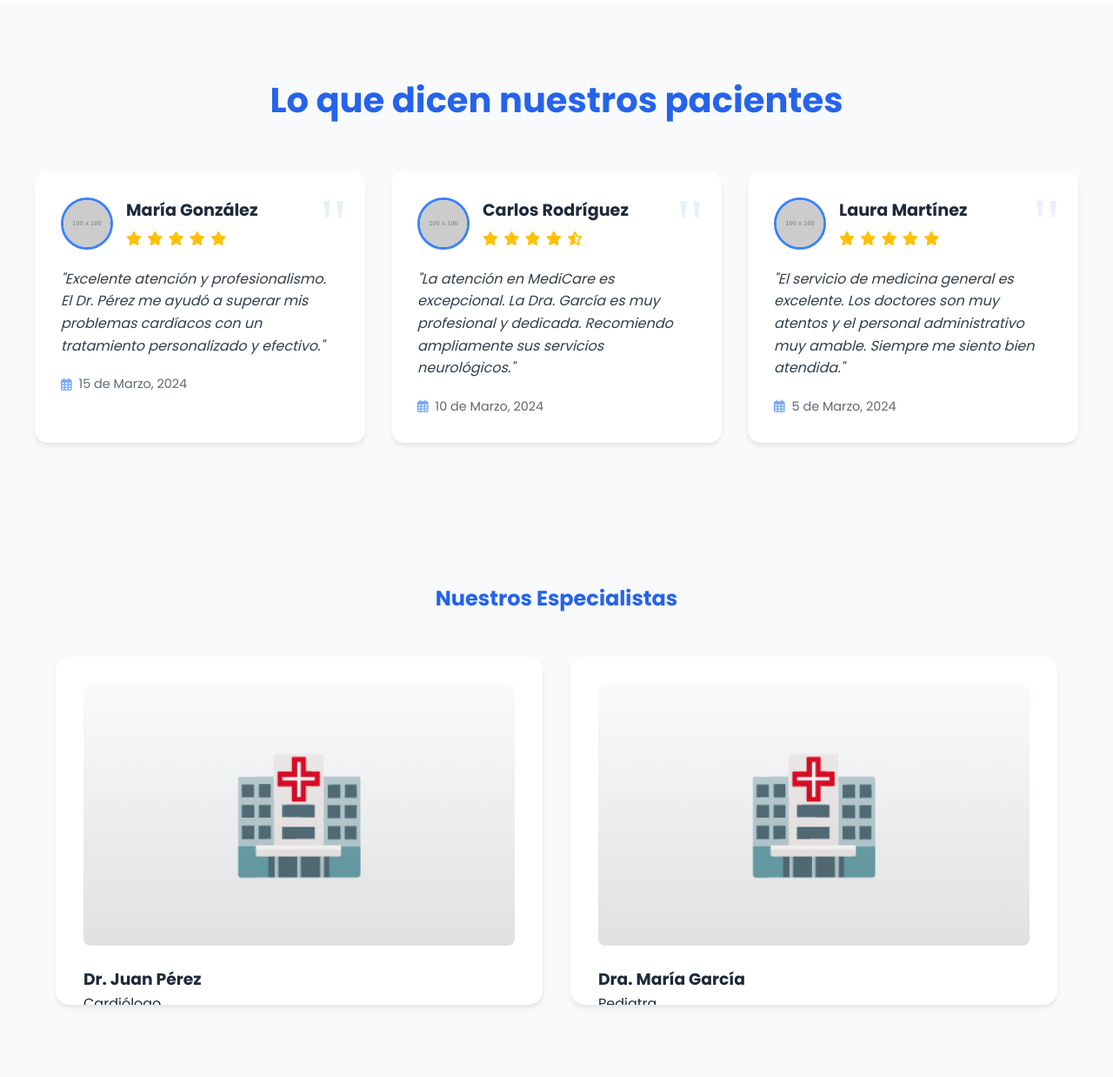
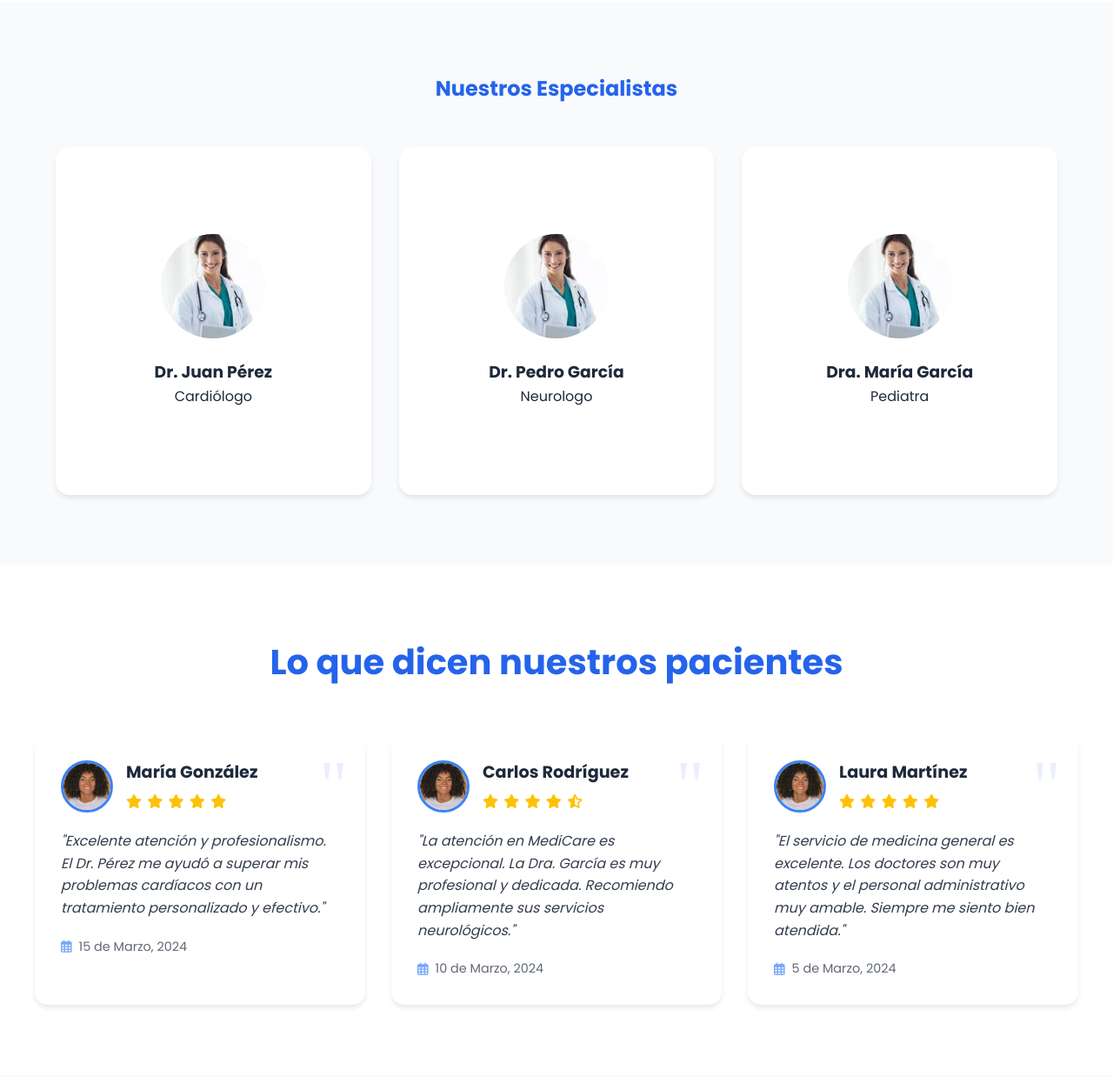
Before and after one commit to joseherreraa1/medicare, a plain HTML site: page index.html in a window 1280 px wide. Shown: the part 1285-2523 px from the top of the page at 87% size. Drawn offline with Linux system fonts and the light colour scheme; placeholder pictures from the web are drawn by us.

Commit message:
arreglo y mejoras generales

```diff
--- a/index.html
+++ b/index.html
@@ -68,7 +68,6 @@
             </div>
             <h1>Cuidando tu Salud con Excelencia</h1>
             <p>Ofrecemos atención médica de calidad con profesionales altamente capacitados</p>
-            <a href="citas.html" class="cta-button">Agenda tu Cita</a>
         </div>
     </section>
 
@@ -93,12 +92,65 @@
         </div>
     </section>
 
+    <section id="doctores" class="doctors">
+        <h2>Nuestros Especialistas</h2>
+        <div class="doctors-grid">
+            <div class="doctor-card">
+                <div class="doctor-card-inner">
+                    <div class="doctor-card-front">
+                        <img src="img/doctor1.jpg" alt="" class="doctor-image">
+                        <h3>Dr. Juan Pérez</h3>
+                        <p>Cardiólogo</p>
+                    </div>
+                    <div class="doctor-card-back">
+                        <h3>Dr. Juan Pérez</h3>
+                        <p>Especialista en Cardiología</p>
+                        <p>15 años de experiencia</p>
+                        <p>Horario: Lunes a Viernes</p>
+                    </div>
+                </div>
+            </div>
+            <div class="doctor-card">
+                <div class="doctor-card-inner">
+                    <div class="doctor-card-front">
+                        <img src="img/doctor1.jpg" alt="" class="doctor-image">
+                        <h3>Dr. Pedro García</h3>
+                        <p>Neurologo</p>
+                    </div>
+                    <div class="doctor-card-back">
+                        <h3>Dr. Juan Pérez</h3>
+                        <p>Especialista en Neurología</p>
+                        <p>15 años de experiencia</p>
+                        <p>Horario: Lunes a Viernes</p>
+                    </div>
+                </div>
+            </div>
+
+
+            <div class="doctor-card">
+                <div class="doctor-card-inner">
+                    <div class="doctor-card-front">
+                        <img src="img/doctor1.jpg" alt="" class="doctor-image">
+                        <h3>Dra. María García</h3>
+                        <p>Pediatra</p>
+                    </div>
+                    <div class="doctor-card-back">
+                        <h3>Dra. María García</h3>
+                        <p>Especialista en Pediatría</p>
+                        <p>12 años de experiencia</p>
+                        <p>Horario: Lunes a Sábado</p>
+                    </div>
+                </div>
+            </div>
+        </div>
+    </section>
+
     <section id="testimonios" class="testimonials">
         <h2>Lo que dicen nuestros pacientes</h2>
         <div class="testimonials-container">
             <div class="testimonial-card">
                 <div class="testimonial-header">
-                    <img src="https://via.placeholder.com/100" alt="Paciente" class="testimonial-image">
+                    <img src="img/persona1.jpg" alt="Paciente" class="testimonial-image">
                     <div class="testimonial-info">
                         <h3>María González</h3>
                         <div class="rating">
@@ -119,7 +171,7 @@
 
             <div class="testimonial-card">
                 <div class="testimonial-header">
-                    <img src="https://via.placeholder.com/100" alt="Paciente" class="testimonial-image">
+                    <img src="img/persona1.jpg" alt="Paciente" class="testimonial-image">
                     <div class="testimonial-info">
                         <h3>Carlos Rodríguez</h3>
                         <div class="rating">
@@ -140,7 +192,7 @@
 
             <div class="testimonial-card">
                 <div class="testimonial-header">
-                    <img src="https://via.placeholder.com/100" alt="Paciente" class="testimonial-image">
+                    <img src="img/persona1.jpg" alt="Paciente" class="testimonial-image">
                     <div class="testimonial-info">
                         <h3>Laura Martínez</h3>
                         <div class="rating">
@@ -156,44 +208,6 @@
                 <div class="testimonial-date">
                     <i class="far fa-calendar-alt"></i>
                     <span>5 de Marzo, 2024</span>
-                </div>
-            </div>
-        </div>
-    </section>
-
-    <section id="doctores" class="doctors">
-        <h2>Nuestros Especialistas</h2>
-        <div class="doctors-grid">
-            <div class="doctor-card">
-                <div class="doctor-card-inner">
-                    <div class="doctor-card-front">
-                        <div class="doctor-image">🏥</div>
-                        <h3>Dr. Juan Pérez</h3>
-                        <p>Cardiólogo</p>
-                    </div>
-                    <div class="doctor-card-back">
-                        <h3>Dr. Juan Pérez</h3>
-                        <p>Especialista en Cardiología</p>
-                        <p>15 años de experiencia</p>
-                        <p>Horario: Lunes a Viernes</p>
-                        <a href="citas.html" class="cta-button">Agendar Cita</a>
-                    </div>
-                </div>
-            </div>
-            <div class="doctor-card">
-                <div class="doctor-card-inner">
-                    <div class="doctor-card-front">
-                        <div class="doctor-image">🏥</div>
-                        <h3>Dra. María García</h3>
-                        <p>Pediatra</p>
-                    </div>
-                    <div class="doctor-card-back">
-                        <h3>Dra. María García</h3>
-                        <p>Especialista en Pediatría</p>
-                        <p>12 años de experiencia</p>
-                        <p>Horario: Lunes a Sábado</p>
-                        <a href="citas.html" class="cta-button">Agendar Cita</a>
-                    </div>
                 </div>
             </div>
         </div>
--- a/styles.css
+++ b/styles.css
@@ -49,11 +49,10 @@ header {
     top: 0;
     z-index: 1000;
     backdrop-filter: blur(8px);
-    background-color: rgba(255, 255, 255, 0.9);
 }
 
 [data-theme="dark"] header {
-    background-color: rgba(30, 41, 59, 0.9);
+    background-color: rgba(59, 30, 30, 0.9);
 }
 
 nav {
@@ -247,6 +246,7 @@ nav {
     position: relative;
     perspective: 1000px;
     height: 400px;
+    cursor: pointer;
 }
 
 .doctor-card:hover {
@@ -258,7 +258,8 @@ nav {
     position: relative;
     width: 100%;
     height: 100%;
-    transition: transform 0.6s;
+    text-align: center;
+    transition: transform 0.8s;
     transform-style: preserve-3d;
 }
 
@@ -271,74 +272,63 @@ nav {
     position: absolute;
     width: 100%;
     height: 100%;
+    -webkit-backface-visibility: hidden;
     backface-visibility: hidden;
-    border-radius: 1rem;
-    padding: 2rem;
-    background: var(--white);
-    box-shadow: var(--shadow-md);
-}
-
-.doctor-card-back {
-    transform: rotateY(180deg);
     display: flex;
     flex-direction: column;
     justify-content: center;
     align-items: center;
-    text-align: center;
-    background: linear-gradient(135deg, var(--primary-color), var(--secondary-color));
+    padding: 2rem;
+}
+
+.doctor-card-front {
+    background-color: var(--white);
+    color: var(--text-color);
+}
+
+.doctor-card-back {
+    background-color: var(--primary-color);
     color: var(--white);
+    transform: rotateY(180deg);
 }
 
 .doctor-image {
-    width: 100%;
-    height: 300px;
-    background: var(--light-bg);
+    width: 120px;
+    height: 120px;
     display: flex;
     align-items: center;
     justify-content: center;
-    font-size: 8rem;
-    color: var(--primary-color);
-    position: relative;
-    overflow: hidden;
-    border-radius: 0.5rem;
+    font-size: 4rem;
     margin-bottom: 1.5rem;
-}
-
-.doctor-image::after {
-    content: '';
-    position: absolute;
-    top: 0;
-    left: 0;
+    background-color: var(--light-bg);
+    border-radius: 50%;
+}
+
+.doctor-info {
     width: 100%;
-    height: 100%;
-    background: linear-gradient(to bottom, transparent, rgba(0,0,0,0.1));
-}
-
-.doctor-info {
     text-align: center;
-    padding: 1rem;
 }
 
 .doctor-info h3 {
+    color: var(--text-color);
+    margin-bottom: 0.5rem;
     font-size: 1.5rem;
+}
+
+.doctor-info p {
+    color: var(--text-color);
+    opacity: 0.8;
     margin-bottom: 0.5rem;
-    color: var(--text-color);
-}
-
-.doctor-info p {
-    color: var(--text-color);
-    opacity: 0.8;
-    margin-bottom: 1rem;
 }
 
 .doctor-specialty {
     display: inline-block;
     padding: 0.5rem 1rem;
-    background: var(--primary-color);
+    background-color: var(--primary-color);
     color: var(--white);
     border-radius: 2rem;
     font-size: 0.9rem;
-    margin-bottom: 1rem;
+    margin-top: 1rem;
 }
 
 .doctor-schedule {
@@ -564,6 +554,20 @@ footer {
 
     .hero-content h1 {
         font-size: 2.5rem;
+    }
+
+    .doctor-card {
+        height: 350px;
+    }
+
+    .doctor-image {
+        width: 100px;
+        height: 100px;
+        font-size: 3rem;
+    }
+
+    .doctor-info h3 {
+        font-size: 1.3rem;
     }
 }
 
@@ -1392,10 +1396,6 @@ body.dark-mode .confirm-button:hover {
     color: #bdc3c7;
 }
 
-[data-theme="dark"] .notification {
-    background-color: var(--card-bg);
-    color: var(--text-color);
-}
 
 
 [data-theme="dark"] .clock {
```
Also changed, not shown: img/doctor1.jpg (added), img/persona1.jpg (added).
